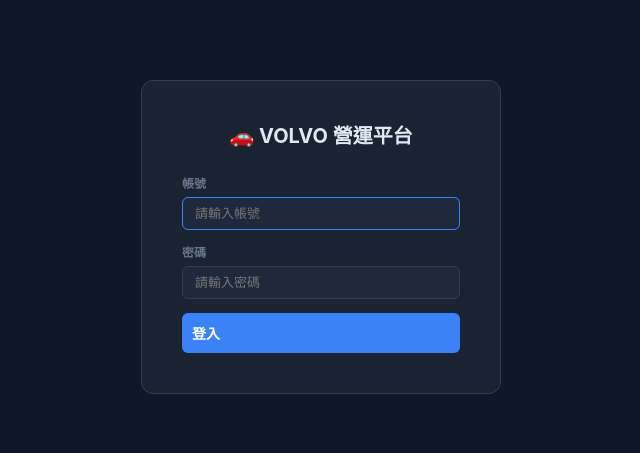
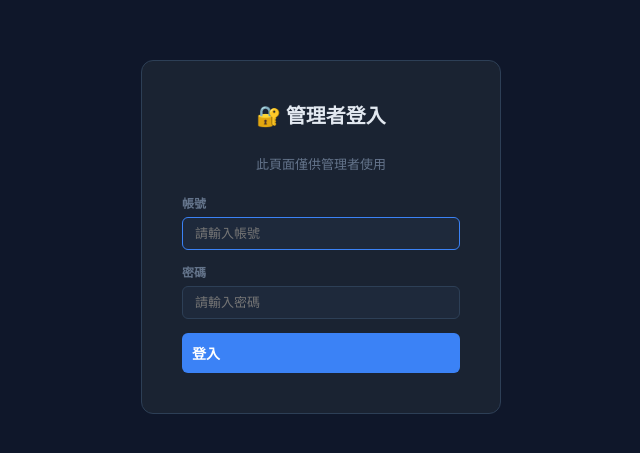
Before and after one commit to qinyiguo/volvo-ops-platform, a React (Vite) app in the folder client/: page /login in a window 1280 px wide. Shown: the part 163-616 px from the top of the page, without its empty margins (319-959 px from the left). Built offline with nearby package versions, Linux system fonts and the light colour scheme; no server answers.

Commit message:
Update Login.jsx

```diff
--- a/client/src/pages/Login.jsx
+++ b/client/src/pages/Login.jsx
@@ -24,7 +24,10 @@ export default function Login() {
   return (
     <div className="login-page">
       <div className="login-box">
-        <h1>🚗 VOLVO 營運平台</h1>
+        <h1>🔐 管理者登入</h1>
+        <p style={{ textAlign: 'center', fontSize: 13, color: 'var(--text-muted)', marginBottom: 20 }}>
+          此頁面僅供管理者使用
+        </p>
         <form onSubmit={handleSubmit}>
           <div className="form-group">
             <label>帳號</label>
```
